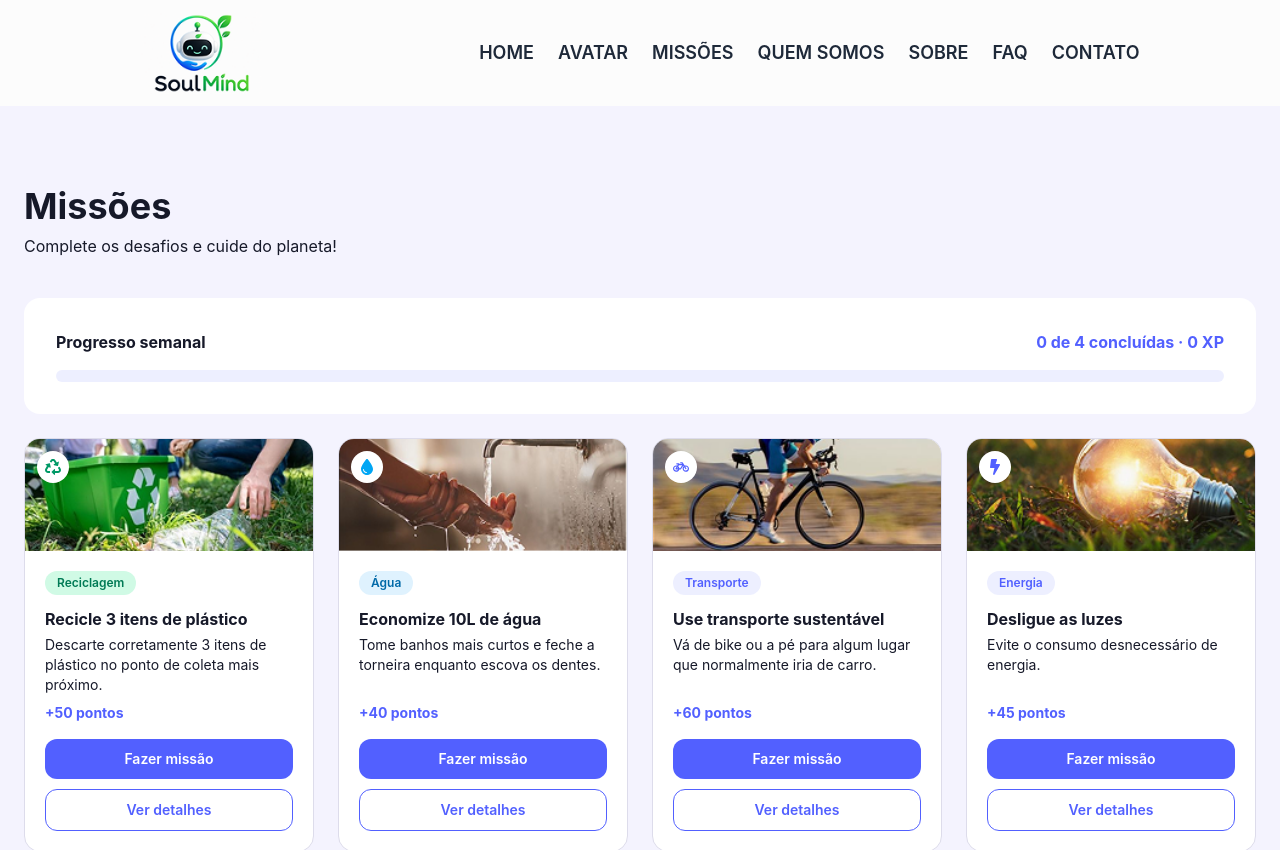
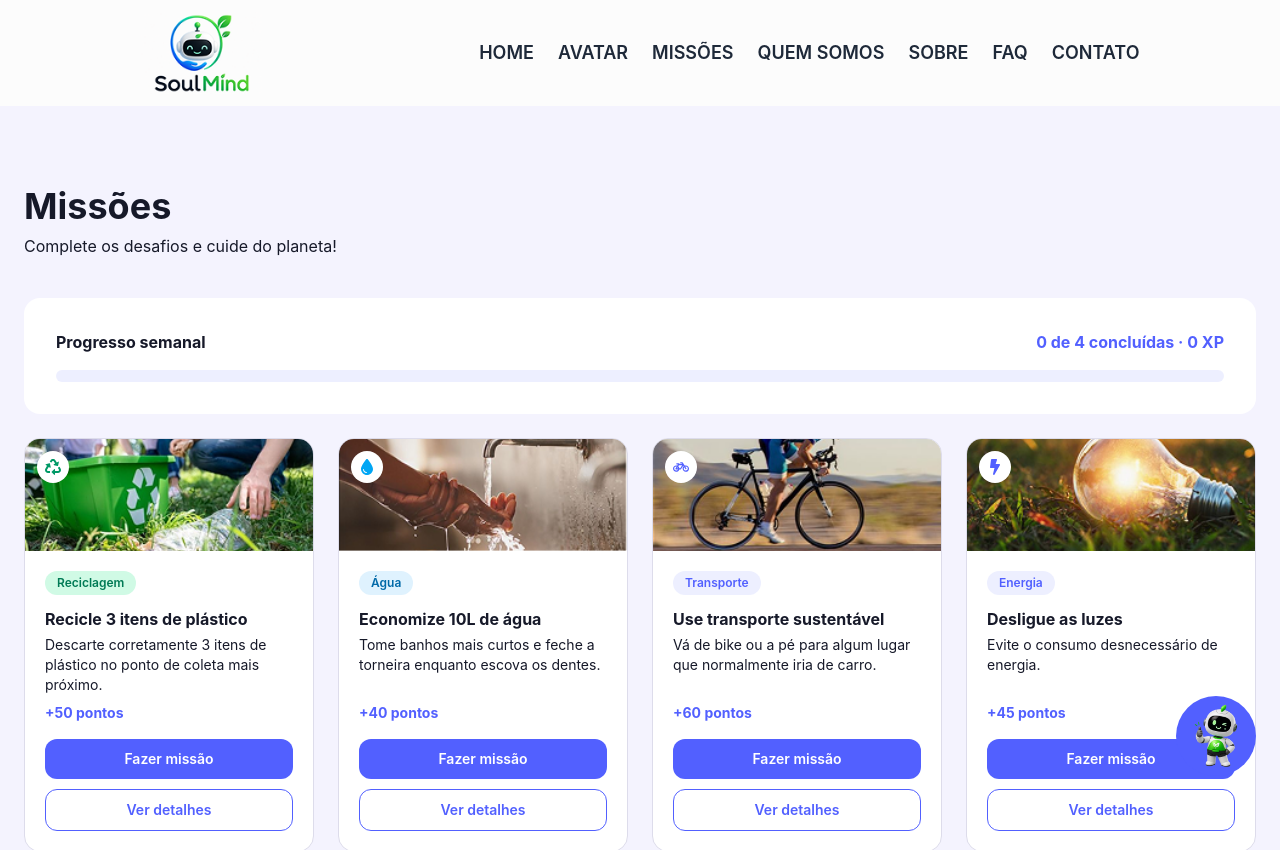
Before and after one commit to SoulMind-FIAP/Sprint3-SoulMind, a React (Vite) app in the folder SoulMind/: page /missoes in a window 1280 px wide. Shown: the top 850 px of the page. Built offline with nearby package versions, Linux system fonts and the light colour scheme.

Commit message:
feat: criação e integração do bot flutuante

```diff
--- a/SoulMind/src/App.tsx
+++ b/SoulMind/src/App.tsx
@@ -1,5 +1,6 @@
 import Header from './components/Header';
 import Footer from './components/Footer';
+import Bot from './components/Bot';
 import {Outlet} from 'react-router-dom';
 export default function App() {
   return (
@@ -7,6 +8,7 @@ export default function App() {
       <Header />
       <Outlet />
       <Footer />
+      <Bot />
     </div>
   );
  }
--- /dev/null
+++ b/SoulMind/src/components/Bot/index.tsx
@@ -0,0 +1,74 @@
+import { useState } from "react";
+import { Link } from "react-router-dom";
+import { FaX } from "react-icons/fa6";
+import avatarImg from "../../assets/avatar-soul.png";
+
+export default function Bot() {
+  const [aberto, setAberto] = useState(false);
+
+  return (
+    <div className="fixed bottom-6 right-6 z-50">
+      {aberto && (
+        <div className="absolute bottom-24 right-0 w-[calc(100vw-3rem)] max-w-sm rounded-3xl bg-card p-6 shadow-soft sm:p-8">
+          <button
+            type="button"
+            onClick={() => setAberto(false)}
+            aria-label="Fechar Soul Bot"
+            className="absolute right-4 top-4 rounded-full p-1.5 text-muted-foreground hover:bg-primary/10 hover:text-primary"
+          >
+            <FaX className="h-5 w-5" />
+          </button>
+
+          <div className="flex items-center gap-4">
+            <div className="flex h-16 w-16 shrink-0 items-center justify-center rounded-full bg-primary">
+              <img src={avatarImg} alt="Soul Bot" className="h-4/5 w-4/5 object-contain" />
+            </div>
+            <h3 className="text-xl font-bold sm:text-2xl">Soul Bot</h3>
+          </div>
+
+          <p className="mt-5 text-sm text-muted-foreground sm:text-base">
+            Olá, Melissa!  Precisa de ajuda em alguma missão ou dúvidas?
+          </p>
+
+          <div className="mt-5 flex flex-col gap-3">
+            <Link
+              to="/missoes"
+              onClick={() => setAberto(false)}
+              className="rounded-xl border border-primary/30 px-5 py-3 text-center text-sm font-semibold text-primary transition-colors hover:bg-primary/10"
+            >
+              Ver minhas missões
+            </Link>
+            <Link
+              to="/avatar"
+              onClick={() => setAberto(false)}
+              className="rounded-xl border border-primary/30 px-5 py-3 text-center text-sm font-semibold text-primary transition-colors hover:bg-primary/10"
+            >
+              Personalizar Bot
+            </Link>
+            <Link
+              to="/contato"
+              onClick={() => setAberto(false)}
+              className="rounded-xl border border-primary/30 px-5 py-3 text-center text-sm font-semibold text-primary transition-colors hover:bg-primary/10"
+            >
+              Falar com a equipe
+            </Link>
+          </div>
+        </div>
+      )}
+
+      <button
+        type="button"
+        onClick={() => setAberto((v) => !v)}
+        aria-label={aberto ? "Fechar Soul Bot" : "Abrir Soul Bot"}
+        aria-expanded={aberto}
+        className="flex h-16 w-16 items-center justify-center rounded-full bg-primary shadow-glow-primary transition-transform hover:-translate-y-0.5 sm:h-20 sm:w-20"
+      >
+        {aberto ? (
+          <FaX className="h-7 w-7 text-primary-foreground" />
+        ) : (
+          <img src={avatarImg} alt="" aria-hidden className="h-4/5 w-4/5 animate-float object-contain" />
+        )}
+      </button>
+    </div>
+  );
+}
```
